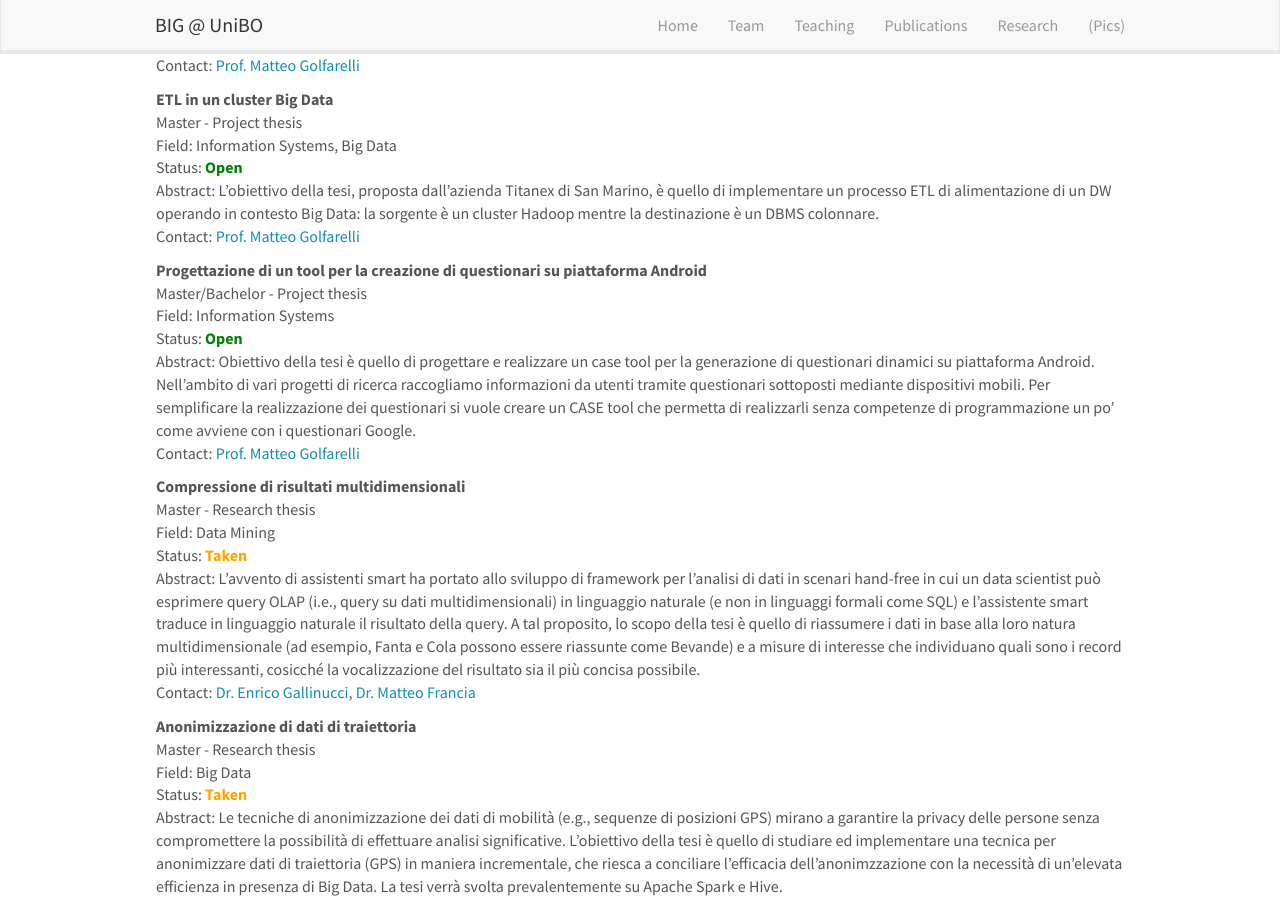
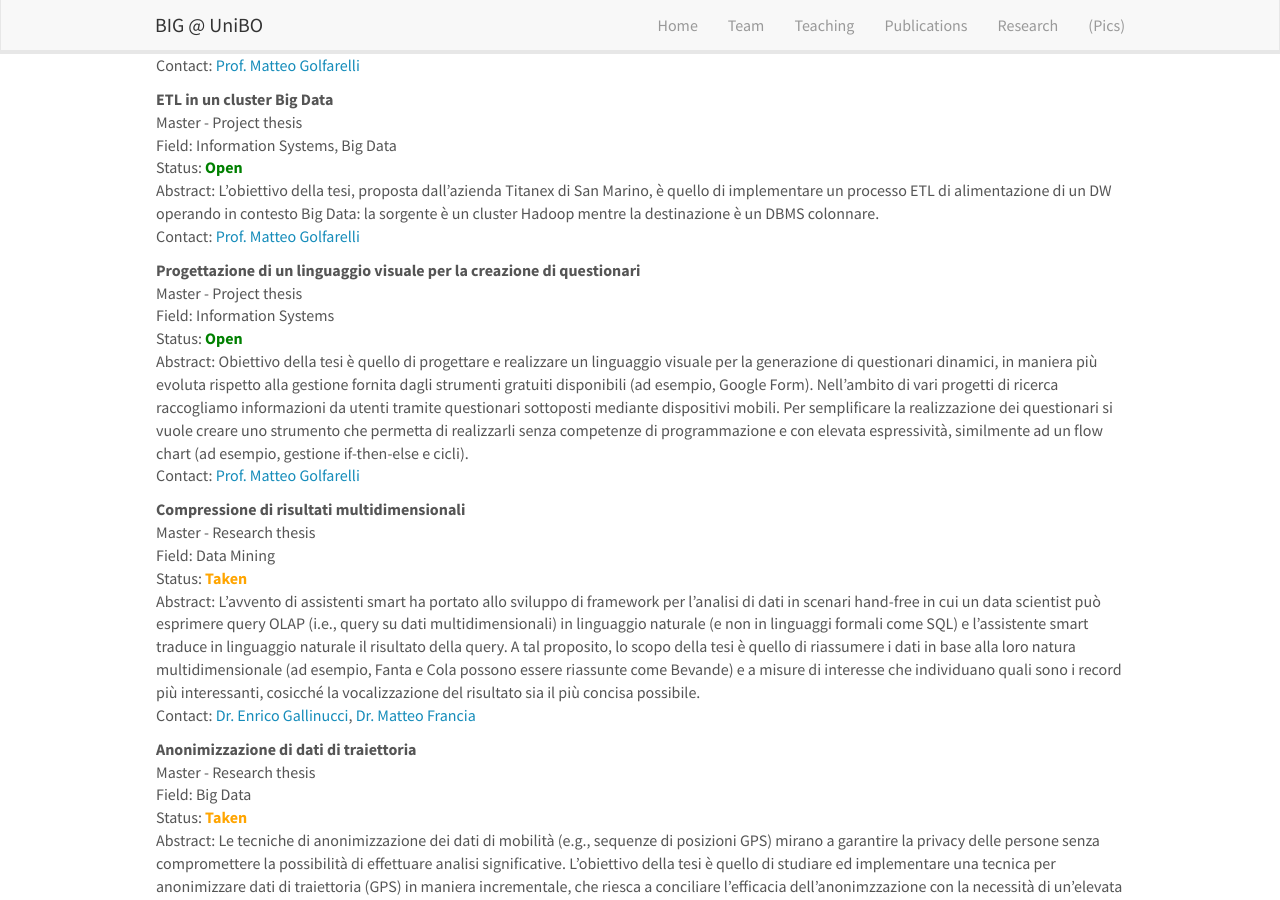
Before and after one commit to big-unibo/big-unibo.github.io, a Jekyll site: the page built from _pages/teaching.md, in a window 1280 px wide and 900 px high, scrolled down 999 px. Built offline with Jekyll 4.4.1, drawn with Linux system fonts in a browser that asks for light colours; nearby versions of some CDN libraries.

Commit message:
Update thesis.yml

```diff
--- a/_data/thesis.yml
+++ b/_data/thesis.yml
@@ -86,8 +86,8 @@
   link:
   slides:
 
-- title: Progettazione di un tool per la creazione di questionari su piattaforma Android
-  level: Master/Bachelor
+- title: Progettazione di un linguaggio visuale per la creazione di questionari
+  level: Master
   type: Project thesis
   field: Information Systems
   status: Open
@@ -96,7 +96,7 @@
   supervisor:
   co-supervisor:
   student:
-  abstract: "Obiettivo della tesi è quello di progettare e realizzare un case tool per la generazione di questionari dinamici su piattaforma Android. Nell'ambito di vari progetti di ricerca raccogliamo informazioni da utenti tramite questionari sottoposti mediante dispositivi mobili. Per semplificare la realizzazione dei questionari si vuole creare un CASE tool che permetta di realizzarli senza competenze di programmazione un po' come avviene con i questionari Google."
+  abstract: "Obiettivo della tesi è quello di progettare e realizzare un linguaggio visuale per la generazione di questionari dinamici, in maniera più evoluta rispetto alla gestione fornita dagli strumenti gratuiti disponibili (ad esempio, Google Form). Nell'ambito di vari progetti di ricerca raccogliamo informazioni da utenti tramite questionari sottoposti mediante dispositivi mobili. Per semplificare la realizzazione dei questionari si vuole creare uno strumento che permetta di realizzarli senza competenze di programmazione e con elevata espressività, similmente ad un flow chart (ad esempio, gestione if-then-else e cicli)."
   link:
   slides:
 
```
